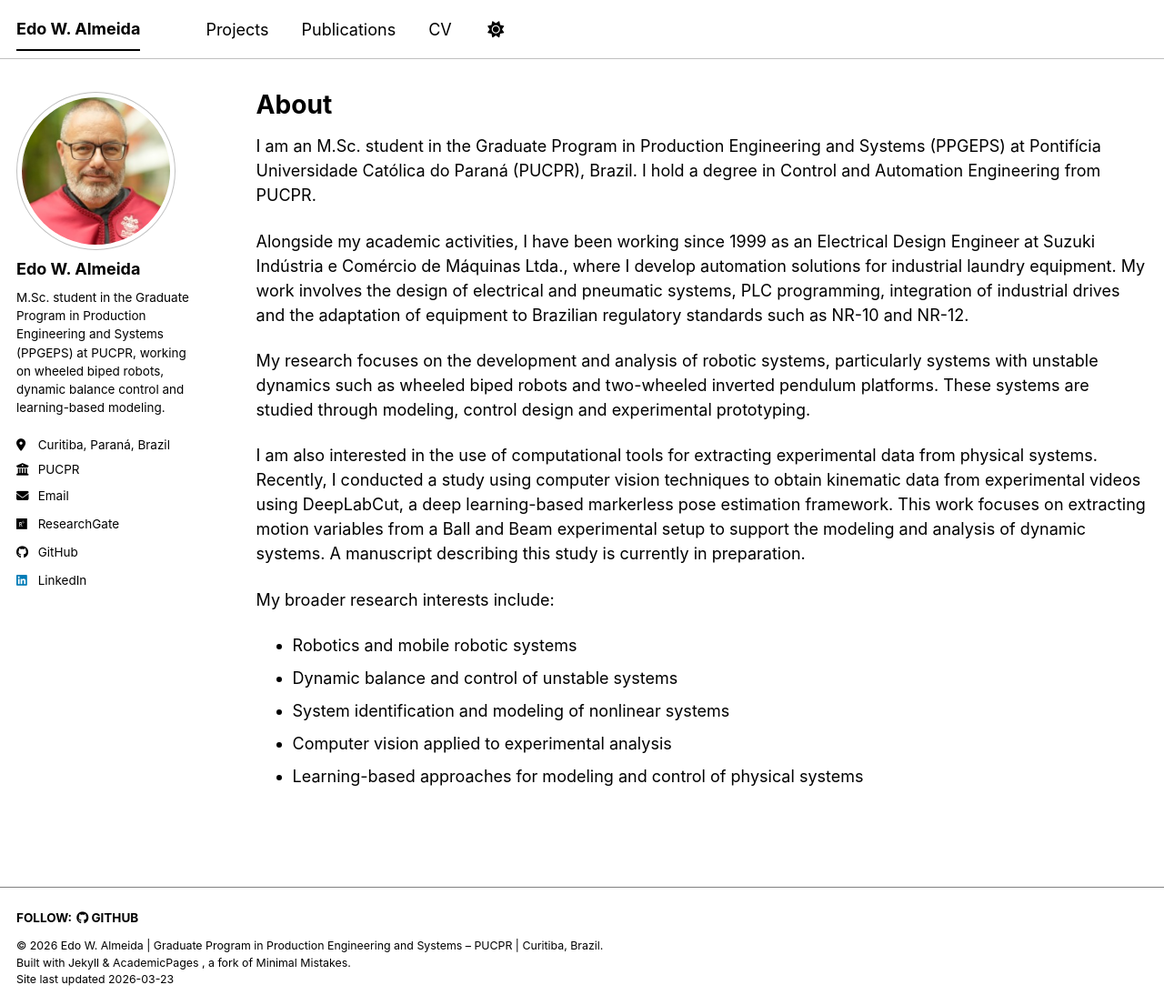
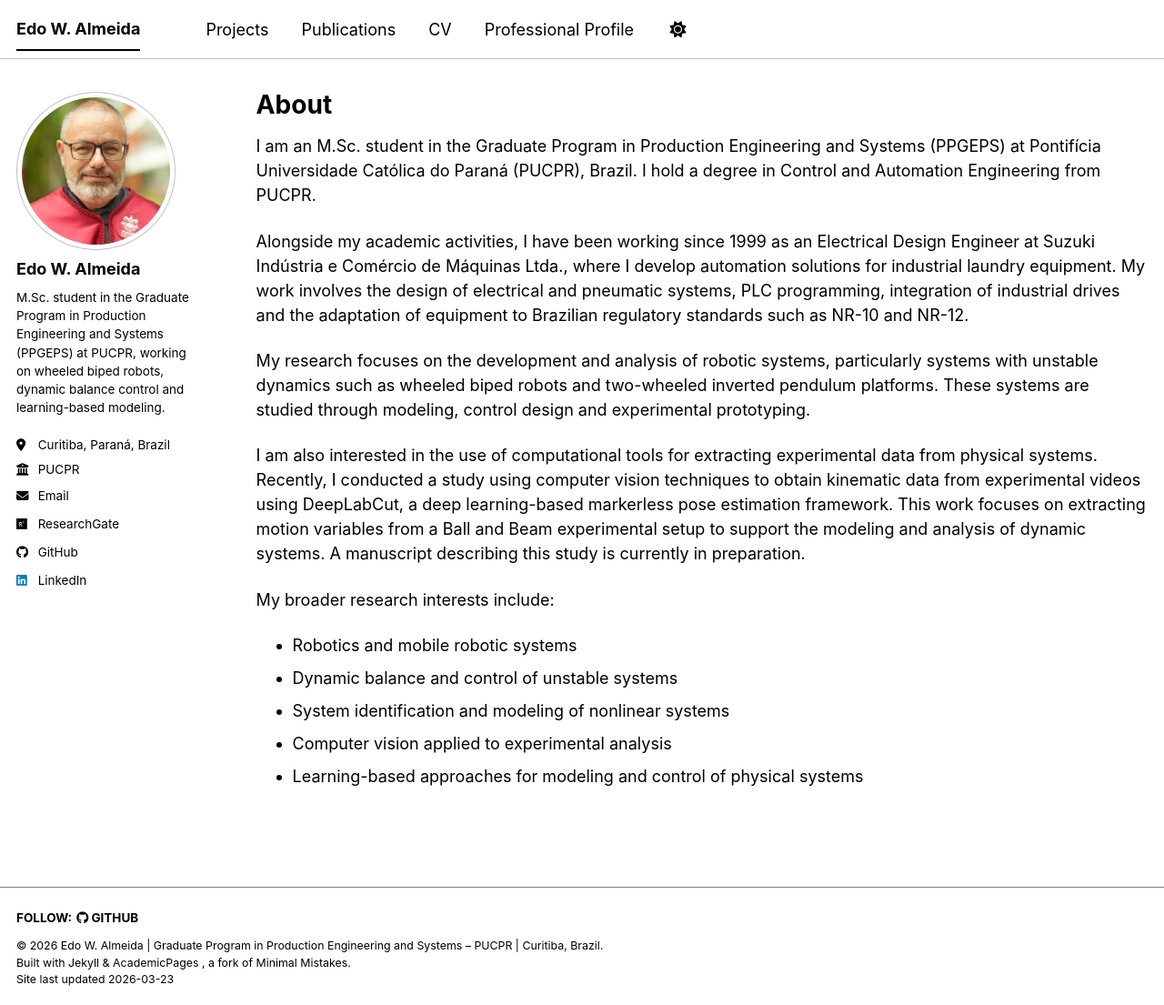
Before and after one commit to EdoAlmeida/EdoAlmeida.github.io, a Jekyll site: the page built from _pages/about.md, in a window 1280 px wide and 1105 px high. Shown: the whole window at 91% size. Built offline with Jekyll 4.4.1, drawn with Linux system fonts in a browser that asks for light colours; a script bundle is joined from its source files by our own code; library files that are not in the unit come from our copies.

Commit message:
Update navigation.yml

```diff
--- a/_data/navigation.yml
+++ b/_data/navigation.yml
@@ -20,5 +20,8 @@ main:
   - title: "CV"
     url: /cv/
 
+  - title: "Professional Profile"  # Se quiser ser bem explícito
+    url: https://edoalmeida.github.io/professional
+
   # - title: "CV"
   #   url: /cv-json/
```
